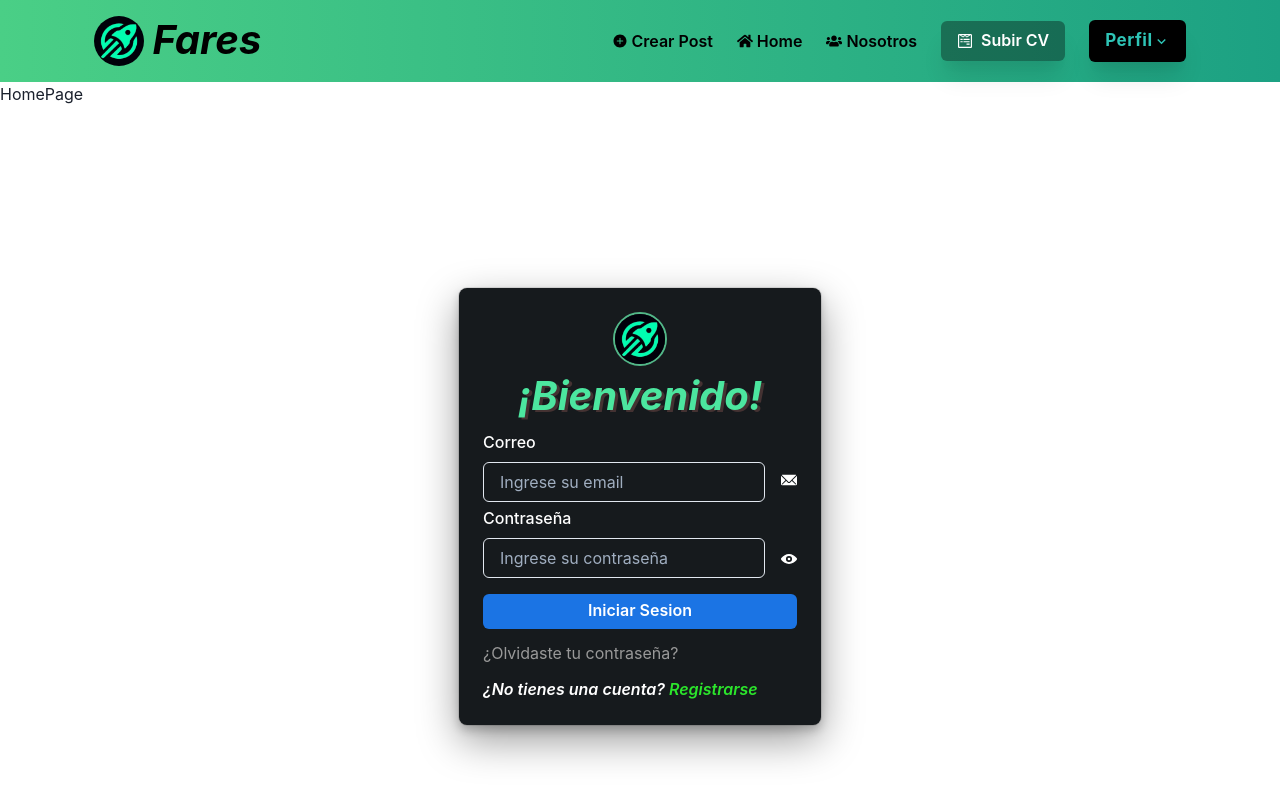
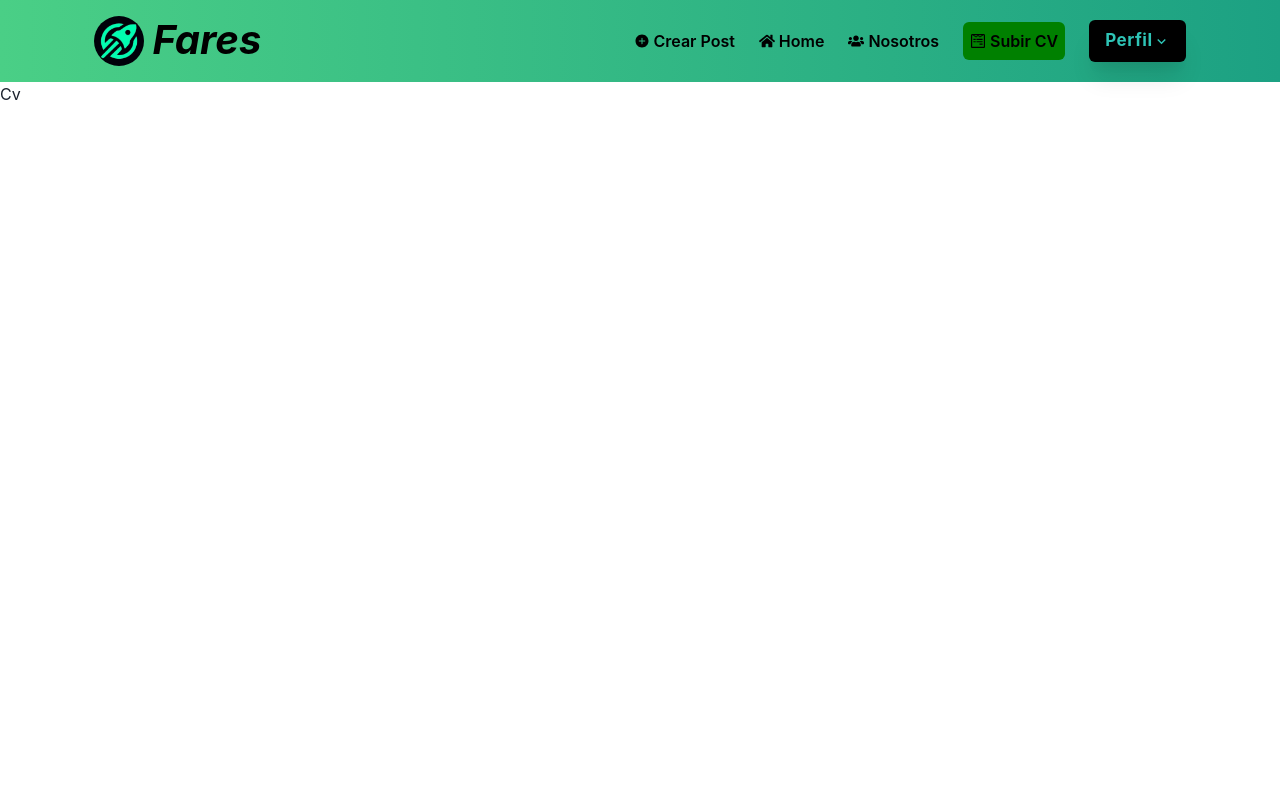
Before and after one commit to ttiago7/bootcamp, a React (Create React App) app: page /cv in a window 1280 px wide. Shown: the top 800 px of the page. Built offline with nearby package versions, Linux system fonts and the light colour scheme.

Commit message:
routes navbar

```diff
--- a/package.json
+++ b/package.json
@@ -13,6 +13,7 @@
     "react": "^18.0.0",
     "react-dom": "^18.0.0",
     "react-icons": "^4.3.1",
+    "react-router-dom": "^6.3.0",
     "react-scripts": "5.0.0",
     "yup": "^0.32.11"
   },
--- a/src/App.js
+++ b/src/App.js
@@ -1,15 +1,21 @@
 import React from "react";
-import HomePage from "./pages/HomePage";
-import FormLogin from "./pages/FormLogin";
-import FormRegister from "./pages/FormRegister";
+// import HomePage from "./pages/HomePage";
+// import FormLogin from "./pages/FormLogin";
+// import FormRegister from "./pages/FormRegister";
 import NavbarAdmin from "./pages/NavbarAdmin";
+import { BrowserRouter as Router } from "react-router-dom";
+import AppRoute from "./routes/AppRoute";
 const App = () => {
   return (
     <>
-      <NavbarAdmin />
+      <Router>
+        <NavbarAdmin />
+        <AppRoute />
+      </Router>
+      {/* <NavbarAdmin />
       <HomePage />
       <FormLogin />
-      <FormRegister />
+      <FormRegister /> */}
     </>
   );
 };
--- /dev/null
+++ b/src/pages/CreatePost.js
@@ -0,0 +1,7 @@
+import React from "react";
+
+const CreatePost = () => {
+  return <div>CreatePost</div>;
+};
+
+export default CreatePost;
--- /dev/null
+++ b/src/pages/Cv.js
@@ -0,0 +1,7 @@
+import React from "react";
+
+const Cv = () => {
+  return <div>Cv</div>;
+};
+
+export default Cv;
--- a/src/pages/NavbarAdmin.js
+++ b/src/pages/NavbarAdmin.js
@@ -3,11 +3,10 @@ import { FaCamera, FaHome, FaUsers, FaWpforms } from "react-icons/fa";
 import { IoIosAddCircle } from "react-icons/io";
 import {
   Box,
-  Button,
   Container,
   Flex,
   Heading,
-  Link,
+  Text,
   Menu,
   MenuButton,
   MenuGroup,
@@ -16,20 +15,26 @@ import {
 } from "@chakra-ui/react";
 import React from "react";
 import Logo from "../components/Logo";
-
+import { Link } from "react-router-dom";
 const NavbarAdmin = () => {
+  const active = {
+    transform: "scale(0.96)",
+  };
   return (
     <Box bgGradient="linear(to-l, #1ca183,#4acf86)" color="black" p="1rem">
       <Container maxWidth="90%">
         <Flex justifyContent="space-between">
+          <Link to="/">
             <Flex gap={2}>
               <Logo />
               <Heading fontWeight="bold" as="cite" fontSize={"40px"}>
                 Fares
               </Heading>
             </Flex>
+          </Link>
           <Flex alignItems="center" gap={6}>
-            <Link
+            <Link to="/post">
+              <Text
                 _hover={{
                   fontWeight: "bold",
                   fontSize: "17px",
@@ -43,8 +48,10 @@ const NavbarAdmin = () => {
               >
                 <IoIosAddCircle />
                 Crear Post
+              </Text>
             </Link>
-            <Link
+            <Link to="/">
+              <Text
                 _hover={{
                   fontWeight: "bold",
                   fontSize: "17px",
@@ -58,8 +65,10 @@ const NavbarAdmin = () => {
               >
                 <FaHome />
                 Home
+              </Text>
             </Link>
-            <Link
+            <Link to="/nosotros">
+              <Text
                 _hover={{
                   fontWeight: "bold",
                   fontSize: "17px",
@@ -73,14 +82,21 @@ const NavbarAdmin = () => {
               >
                 <FaUsers />
                 Nosotros
+              </Text>
             </Link>
-            <Button
-              leftIcon={<FaWpforms />}
-              colorScheme="blackAlpha"
-              boxShadow="xl"
+            <Link to="/cv">
+              <Box bgColor="green" p="7px" borderRadius="6px">
+                <Text
+                  fontWeight="semibold"
+                  _active={active}
+                  d="flex"
+                  alignItems="center"
+                  gap={1}
                 >
-              Subir CV
-            </Button>
+                  <FaWpforms /> Subir CV
+                </Text>
+              </Box>
+            </Link>
             <Menu closeOnBlur>
               <MenuButton
                 p={"8px 16px"}
--- /dev/null
+++ b/src/pages/Nosotros.js
@@ -0,0 +1,7 @@
+import React from "react";
+
+const Nosotros = () => {
+  return <div>Nosotros</div>;
+};
+
+export default Nosotros;
--- /dev/null
+++ b/src/routes/AppRoute.js
@@ -0,0 +1,20 @@
+import React from "react";
+import { Routes, Route } from "react-router-dom";
+import CreatePost from "../pages/CreatePost";
+import Cv from "../pages/Cv";
+import HomePage from "../pages/HomePage";
+import Nosotros from "../pages/Nosotros";
+const AppRoute = () => {
+  return (
+    <>
+      <Routes>
+        <Route path="/" element={<HomePage />} />
+        <Route path="/post" element={<CreatePost />} />
+        <Route path="/nosotros" element={<Nosotros />} />
+        <Route path="/cv" element={<Cv />} />
+      </Routes>
+    </>
+  );
+};
+
+export default AppRoute;
```
Also changed, not shown: 1 other file (tests, documents, lock files or other folders). Lines whose indentation alone changed are shown as unchanged.
